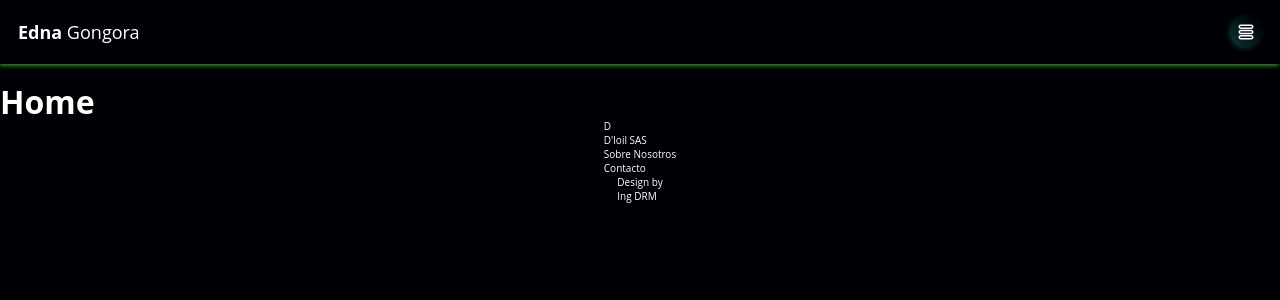
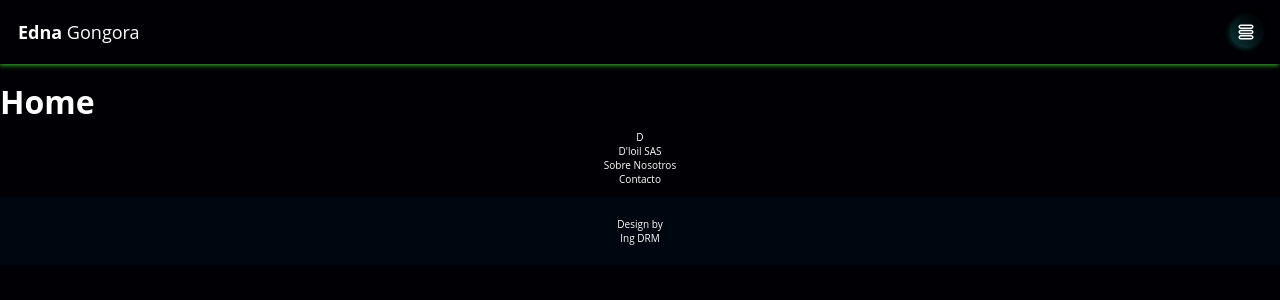
Before and after one commit to IngDonovan/broch-page, a React (Vite) app: page /broch-page in a window 1280 px wide. Shown: the top 300 px of the page. Built offline with nearby package versions, Linux system fonts and the light colour scheme.

Commit message:
styles footer

```diff
--- a/src/Components/InfoFooter/InfoFooter.scss
+++ b/src/Components/InfoFooter/InfoFooter.scss
@@ -1,8 +1,21 @@
 @import '../../index.scss';
 
 footer {
-    display: flex;
-    flex-direction: column;
-    justify-content: center;
-    align-items: center;
+
+    ul{
+        padding: 11px;
+        display: flex;
+        flex-direction: column;
+        align-items: center;
+        justify-content: center;
+    }
+    .designContainer{
+        display: flex;
+        flex-direction: column;
+        align-items: center;
+        justify-content: center;
+        width: 100%;
+        padding: 20px;
+        background: $bg-T;
+    }
 }
--- a/src/Components/InfoFooter/index.jsx
+++ b/src/Components/InfoFooter/index.jsx
@@ -14,7 +14,7 @@ const InfoFooter = () => {
             <li>Sobre Nosotros</li>
             <li>Contacto</li>
         </ul>
-        <span>
+        <span className="designContainer">
             <p>Design by</p>
             <span>Ing DRM</span>
         </span>
```
